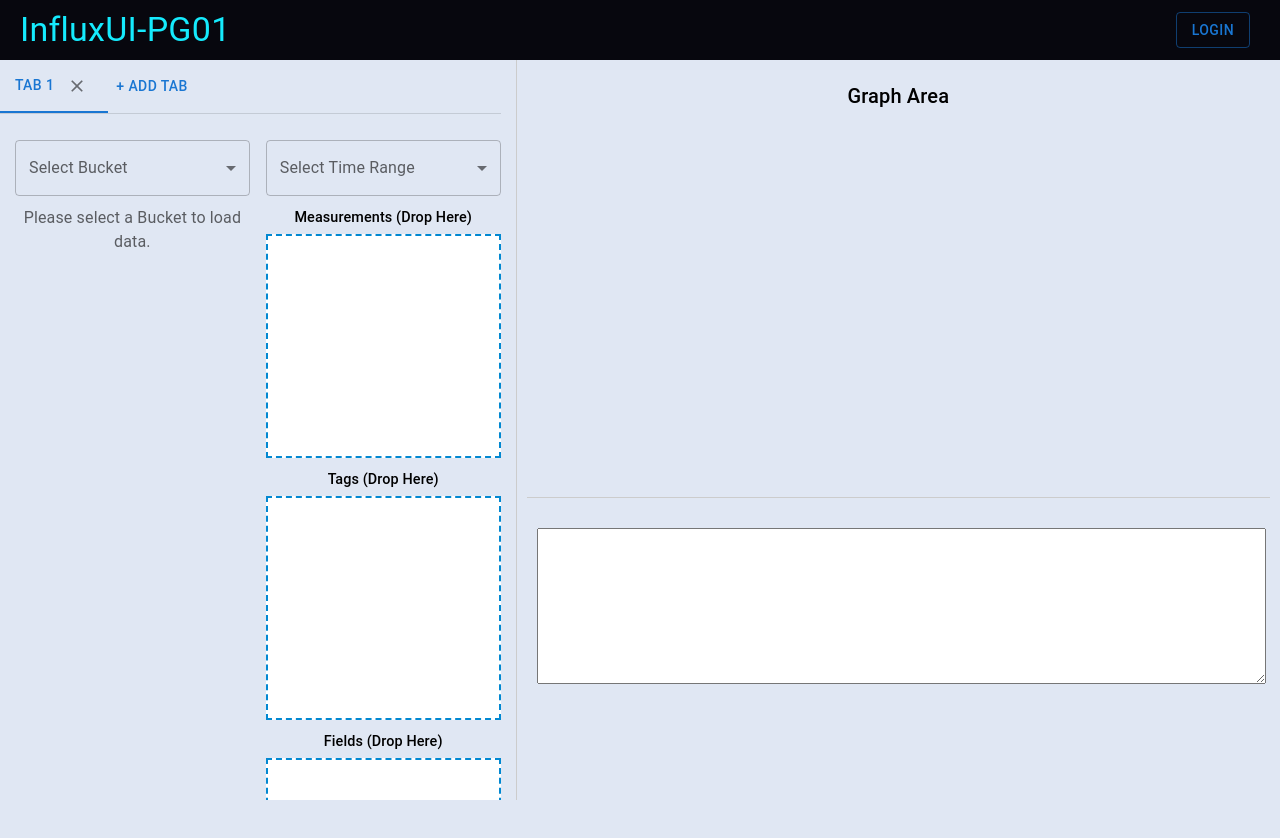
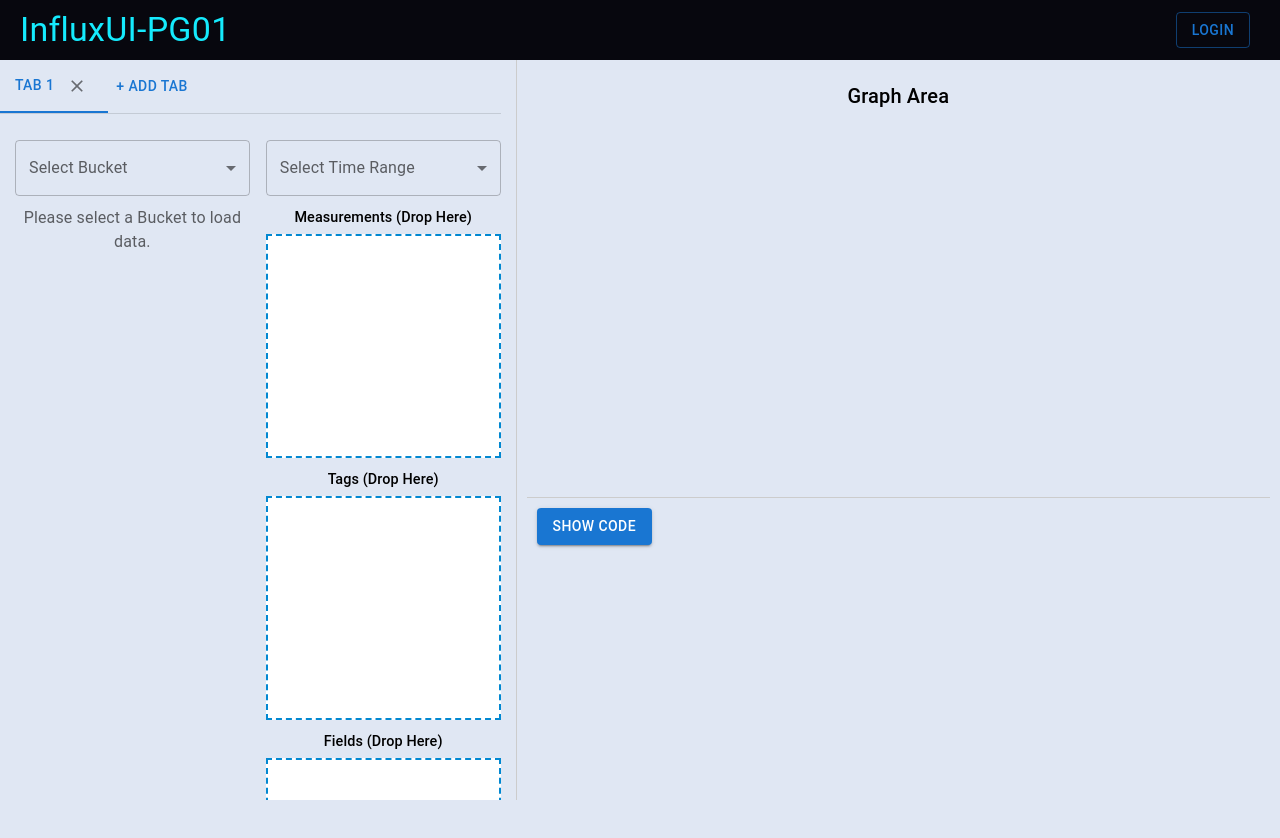
Before and after one commit to Mayy6/UniProject, a React (Vite) app in the folder InfluxUI-PG01/InfluxUI-PG1-frontend/: page /dashboardnew in a window 1280 px wide. Shown: the top 838 px of the page. Built offline with nearby package versions, Linux system fonts and the light colour scheme.

Commit message:
Added display code component

```diff
--- a/InfluxUI-PG01/InfluxUI-PG1-frontend/src/component/CodeArea.jsx
+++ b/InfluxUI-PG01/InfluxUI-PG1-frontend/src/component/CodeArea.jsx
@@ -1,22 +1,37 @@
-import React from 'react';
+import React, { useState } from 'react';
 import { useFluxQuery } from '../FluxQueryContext';
+import { Button, Box } from '@mui/material';
 
-const CodeArea = () => {
+const CodeArea = ({ onGenerateQuery }) => {
   const { fluxQuery } = useFluxQuery();
+  const [isCodeVisible, setIsCodeVisible] = useState(false);
+
+  const toggleCodeVisibility = () => {
+    setIsCodeVisible(!isCodeVisible);
+  };
+
   return (
     <div>
+      <Box sx={{ display: 'flex', justifyContent: 'space-between', alignItems: 'center', marginBottom: '10px' }}>
+        <Button variant="contained" onClick={toggleCodeVisibility}>
+          {isCodeVisible ? 'Hide Code' : 'Show Code'}
+        </Button>
+      </Box>
+
+      {isCodeVisible && (
         <textarea
           value={fluxQuery}
-        rows={10}
+          rows={15}
           cols={50}
           style={{
-          marginTop: '20px',
+            marginTop: '5px',
             width: '100%',
             height: '100%',
             whiteSpace: 'pre-wrap',
             overflowWrap: 'break-word',
           }}
         />
+      )}
     </div>
   );
 };
```
Lines whose indentation alone changed are shown as unchanged.
